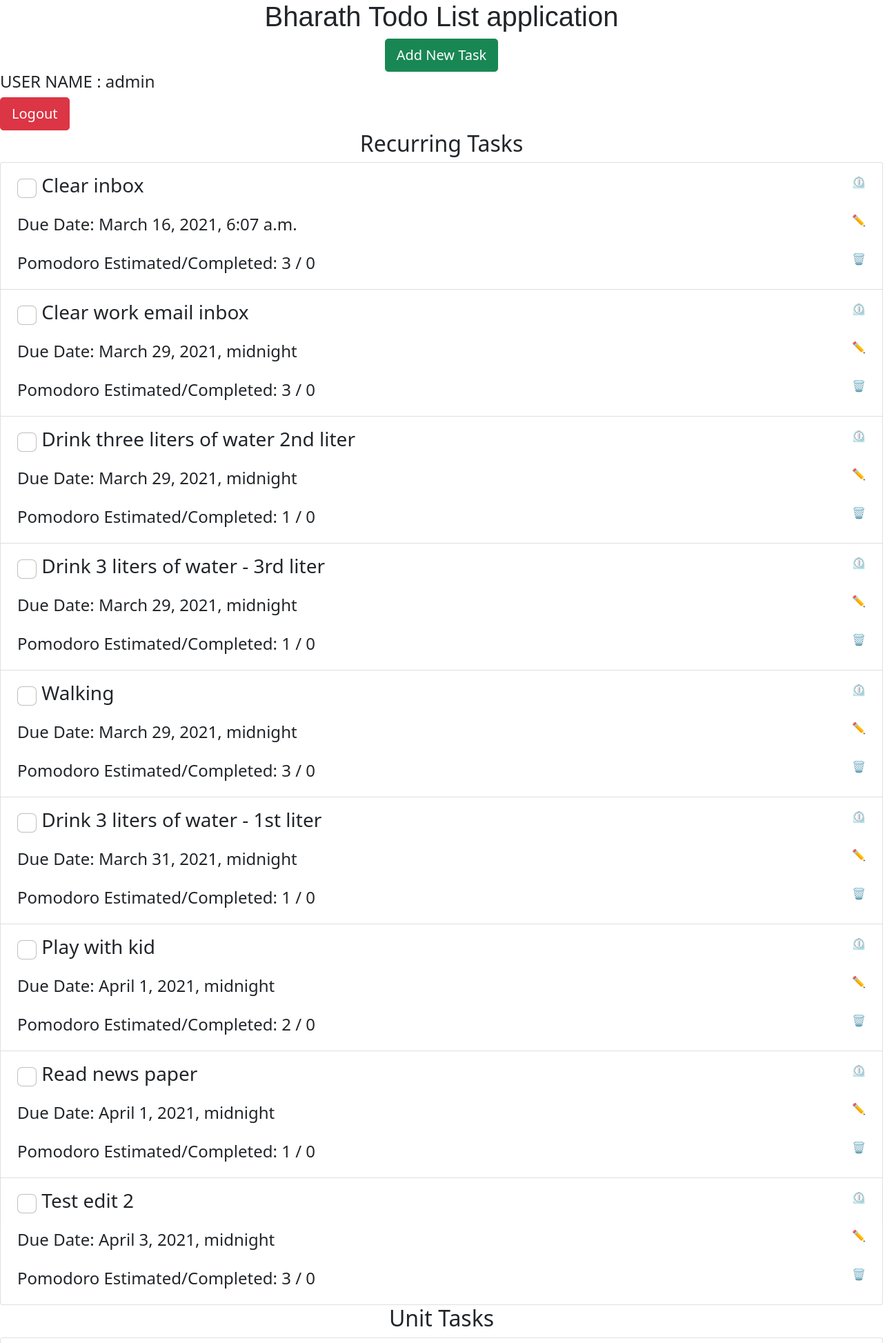
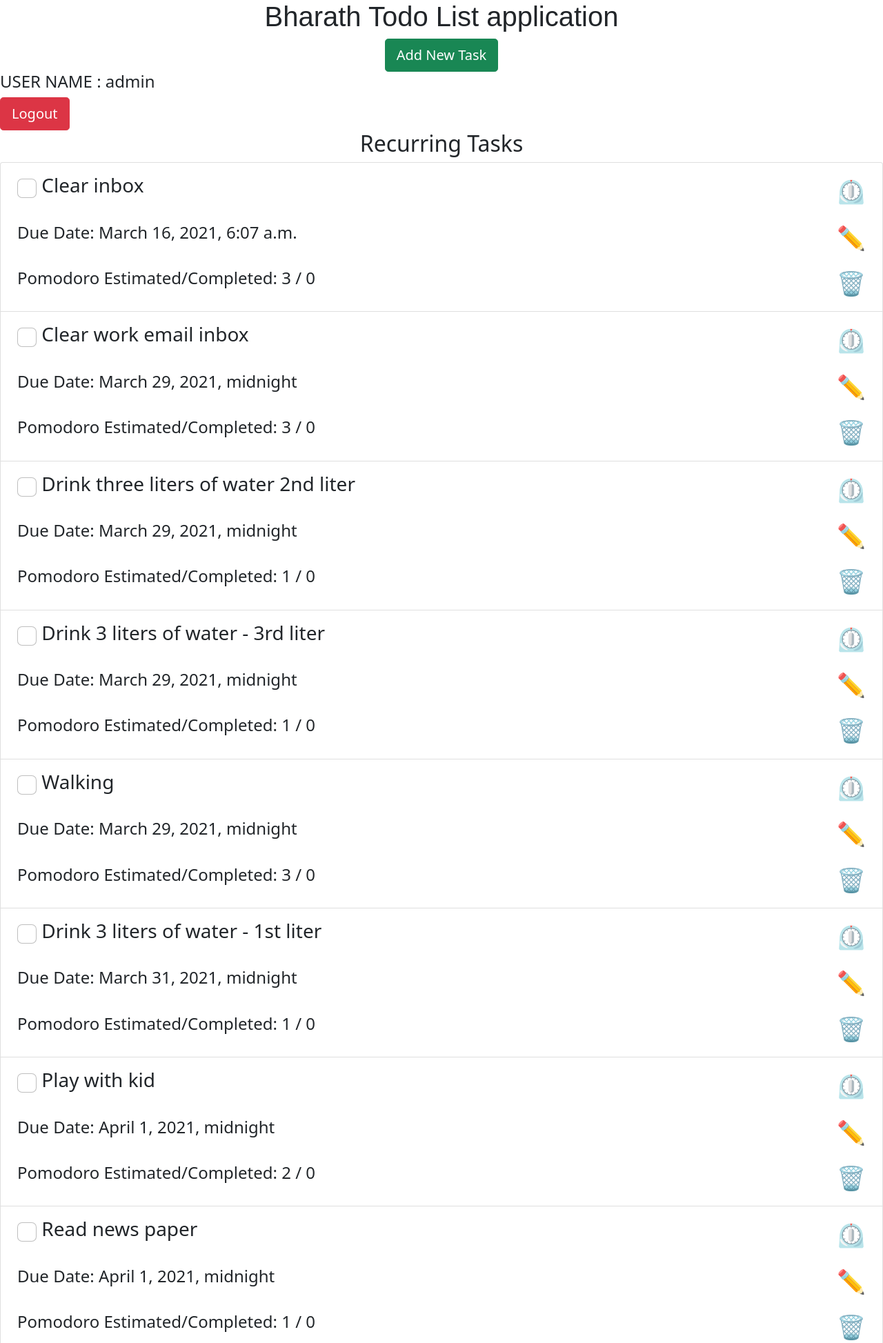
Before and after one commit to bha123/todolist, a Django app: page /todolist/ in a window 1280 px wide. Shown: the top 1947 px of the page at 69% size. Run offline with Django 3.2, Linux system fonts and the light colour scheme; a user stored in the database is signed in; data comes from the database, SQL or seed files in the repository.

Commit message:
modified icon size

```diff
--- a/todolist/templates/todolist/index.html
+++ b/todolist/templates/todolist/index.html
@@ -108,7 +108,7 @@
                     </h3>
                 </div>
                 <div class="ms-auto p-2">
-                    <a href="pomodorotimer/{{item.id}}" style="text-decoration:none">⏲️</a>
+                    <a href="pomodorotimer/{{item.id}}" style="text-decoration:none"><div style="font-size:2.1rem;width:100%;text-align:center;">⏲️</div></a>
                 </div>
                 {% else %}
                 <div class="p-2 flex-grow-1">
@@ -122,7 +122,7 @@
                     </h3>
                 </div>
                 <div class="ms-auto p-2">
-                    <a href="pomodorotimer/{{item.id}}" style="text-decoration:none">⏲️</a>
+                    <a href="pomodorotimer/{{item.id}}" style="text-decoration:none"><div style="font-size:2.1rem;width:100%;text-align:center;">⏲️</div></a>
                 </div>
                 {% endif %}
             </div>
@@ -131,7 +131,7 @@
                     <p class="mb-1" style="font-size: 150%;"> Due Date: {{item.due_date}}</p>
                 </div>
                 <div class="ms-auto p-2">
-                    <a href="editItem/{{item.id}}" style="text-decoration:none">✏️</a>
+                    <a href="editItem/{{item.id}}" style="text-decoration:none"><div style="font-size:2.1rem;width:100%;text-align:center;">✏️</div></a>
                 </div>
             </div>
             <div class="d-flex  flex-row align-items-between">
@@ -140,7 +140,7 @@
                         {{item.pomodoro_estimate}} / {{item.pomodoro_completed}}</p>
                 </div>
                 <div class="ms-auto p-2">
-                    <a href="deleteItem/{{item.id}}" style="text-decoration:none">🗑️</a>
+                    <a href="deleteItem/{{item.id}}" style="text-decoration:none"><div style="font-size:2.1rem;width:100%;text-align:center;">🗑️</div></a>
                 </div>
             </div>
         </div>
@@ -184,7 +184,7 @@
                     </h3>
                 </div>
                 <div class="ms-auto p-2">
-                    <a href="pomodorotimer/{{item.id}}" style="text-decoration:none">⏲️</a>
+                    <a href="pomodorotimer/{{item.id}}" style="text-decoration:none"><div style="font-size:2.1rem;width:100%;text-align:center;">⏲️</div></a>
                 </div>
                 {% else %}
                 <div class="p-2 flex-grow-1">
@@ -198,7 +198,7 @@
                     </h3>
                 </div>
                 <div class="ms-auto p-2">
-                    <a href="pomodorotimer/{{item.id}}" style="text-decoration:none">⏲️</a>
+                    <a href="pomodorotimer/{{item.id}}" style="text-decoration:none"><div style="font-size:2.1rem;width:100%;text-align:center;">⏲️</div></a>
                 </div>
                 {% endif %}
             </div>
@@ -210,7 +210,7 @@
                     <p class="mb-1" style="font-size: 150%;"> Due Date: {{item.due_date}}</p>
                 </div>
                 <div class="ms-auto p-2">
-                    <a href="editItem/{{item.id}}" style="text-decoration:none">✏️</a>
+                    <a href="editItem/{{item.id}}" style="text-decoration:none"><div style="font-size:2.1rem;width:100%;text-align:center;">✏️</div></a>
                 </div>
             </div>
             <div class="d-flex  flex-row align-items-between">
@@ -219,7 +219,7 @@
                         {{item.pomodoro_estimate}} / {{item.pomodoro_completed}}</p>
                 </div>
                 <div class="ms-auto p-2">
-                    <a href="deleteItem/{{item.id}}" style="text-decoration:none">🗑️</a>
+                    <a href="deleteItem/{{item.id}}" style="text-decoration:none"><div style="font-size:2.1rem;width:100%;text-align:center;">🗑️</div></a>
                 </div>
             </div>
         </div>
@@ -261,7 +261,7 @@
                     </h3>
                 </div>
                 <div class="ms-auto p-2">
-                    <a href="pomodorotimer/{{item.id}}" style="text-decoration:none">⏲️</a>
+                    <a href="pomodorotimer/{{item.id}}" style="text-decoration:none"><div style="font-size:2.1rem;width:100%;text-align:center;">⏲️</div></a>
                 </div>
                 {% else %}
                 <div class="p-2 flex-grow-1">
@@ -275,7 +275,7 @@
                     </h3>
                 </div>
                 <div class="ms-auto p-2">
-                    <a href="pomodorotimer/{{item.id}}" style="text-decoration:none">⏲️</a>
+                    <a href="pomodorotimer/{{item.id}}" style="text-decoration:none"><div style="font-size:2.1rem;width:100%;text-align:center;">⏲️</div></a>
                 </div>
                 {% endif %}
             </div>
@@ -287,7 +287,7 @@
                     <p class="mb-1" style="font-size: 150%;"> Due Date: {{item.due_date}}</p>
                 </div>
                 <div class="ms-auto p-2">
-                    <a href="editItem/{{item.id}}" style="text-decoration:none">✏️</a>
+                    <a href="editItem/{{item.id}}" style="text-decoration:none"><div style="font-size:2.1rem;width:100%;text-align:center;">✏️</div></a>
                 </div>
             </div>
             <div class="d-flex  flex-row align-items-between">
@@ -296,7 +296,7 @@
                         {{item.pomodoro_estimate}} / {{item.pomodoro_completed}}</p>
                 </div>
                 <div class="ms-auto p-2">
-                    <a href="deleteItem/{{item.id}}" style="text-decoration:none">🗑️</a>
+                    <a href="deleteItem/{{item.id}}" style="text-decoration:none"><div style="font-size:2.1rem;width:100%;text-align:center;">🗑️</div></a>
                 </div>
             </div>
         </div>
```
